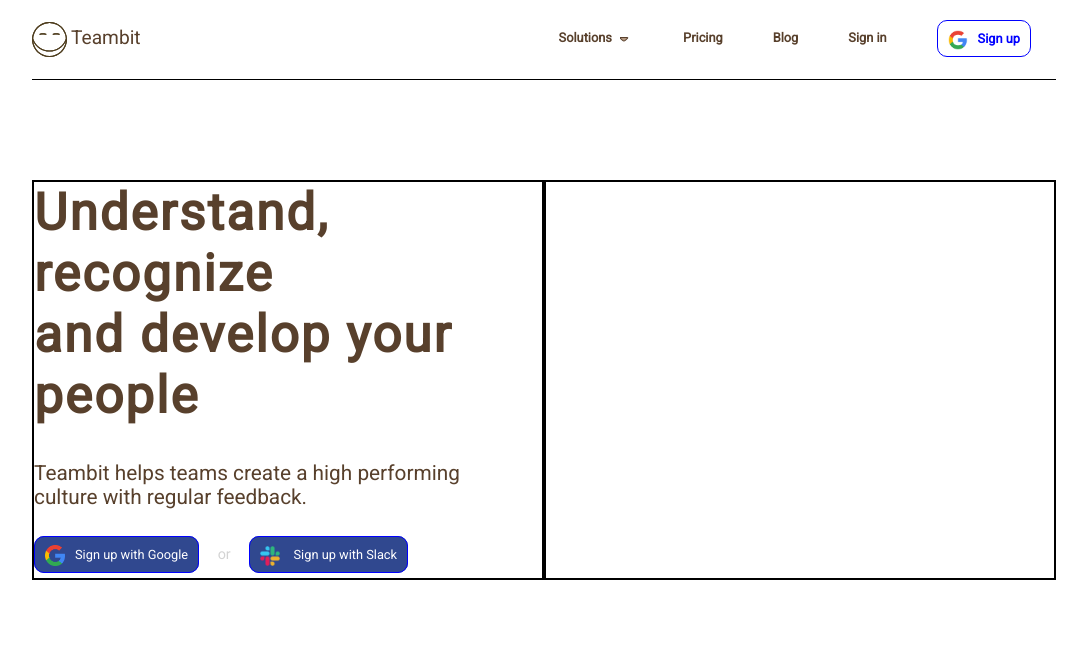
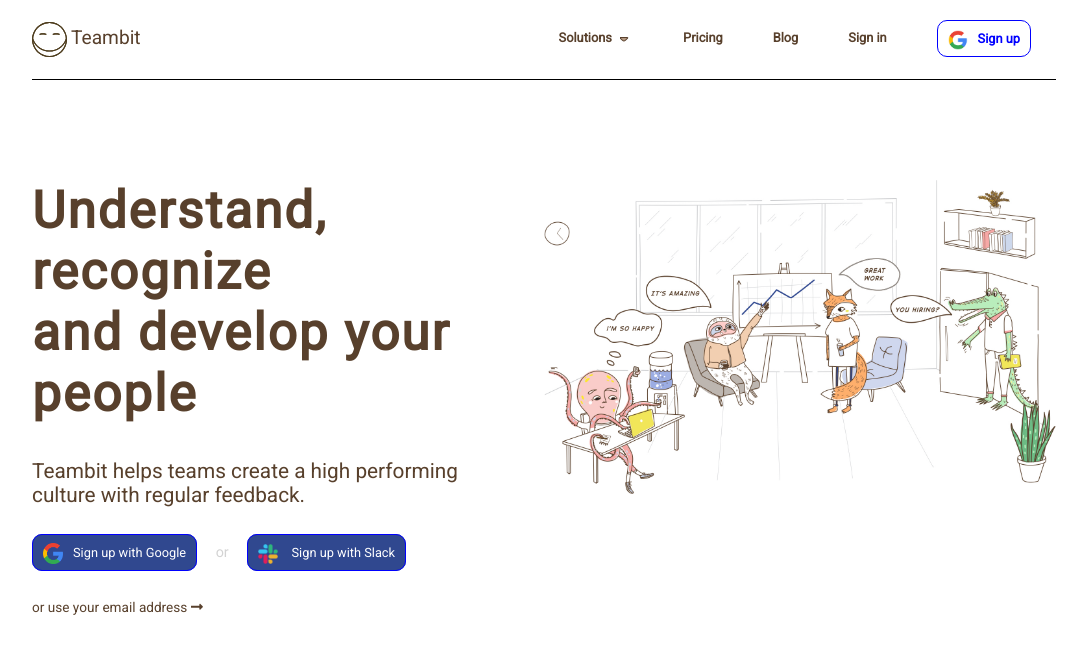
Before and after one commit to MatteoPetracci/node-sass-teambit, a website: page index.html in a window 1280 px wide. Shown: the whole page, without its empty margins (96-1183 px from the left). Drawn offline with Linux system fonts and the light colour scheme.

Commit message:
aggiunta img jumbo

```diff
--- a/index.html
+++ b/index.html
@@ -4,6 +4,7 @@
   <meta charset="UTF-8">
   <meta name="viewport" content="width=device-width, initial-scale=1.0">
   <meta http-equiv="X-UA-Compatible" content="ie=edge">
+  <script src="https://cdnjs.cloudflare.com/ajax/libs/font-awesome/5.12.1/js/all.min.js" integrity="sha256-MAgcygDRahs+F/Nk5Vz387whB4kSK9NXlDN3w58LLq0=" crossorigin="anonymous"></script>
   <link rel="stylesheet" href="dist/app.css">
   <title>Document</title>
 </head>
@@ -40,8 +41,11 @@
           <h1>Understand, recognize<br> and develop your <br> people</h1>
           <p>Teambit helps teams create a high performing <br> culture with regular feedback.</p>
           <a href=""><img src="img/google.png" alt="">Sign up with Google</a><span> or </span><a href=""><img src="img/slack-logo.png" alt=""> Sign up with Slack</a>
+          <p class="arrow-right">or use your email address <i class="fas fa-long-arrow-alt-right"></i></p>
         </div>
-        <div class="item"></div>
+        <div class="item">
+          <img class="img_jumbo"src="img/jumbo.jpg" alt="">
+        </div>
       </div>
     </header>
     <main>
--- a/src/partials/_common.scss
+++ b/src/partials/_common.scss
@@ -64,7 +64,7 @@
     color: rgb(88, 64, 44);
     .item {
       width: 50%;
-      border: 2px solid black;
+      // border: 2px solid black;
       height: 400px;
       h1 {
         font-size: $fontSize *3.2;
@@ -91,6 +91,15 @@
         font-size: 90%;
         color: lightgrey;
       }
+      .arrow-right {
+        font-size: 85%;
+        i {
+          margin-top: 10px;
+        }
+      }
+    }
+    .img_jumbo {
+      width: 100%;
     }
   }
 }
```
Also changed, not shown: dist/app.css, img/jumbo.jpg (added).
